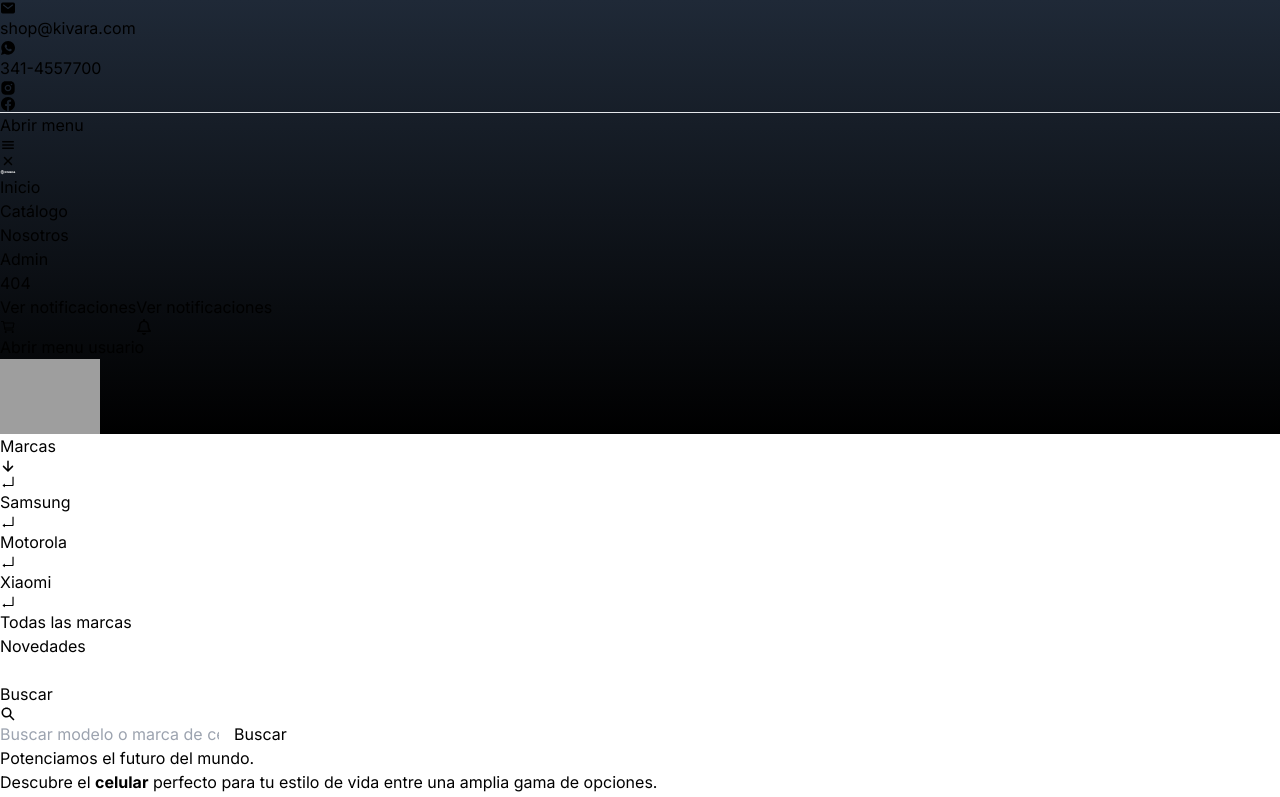
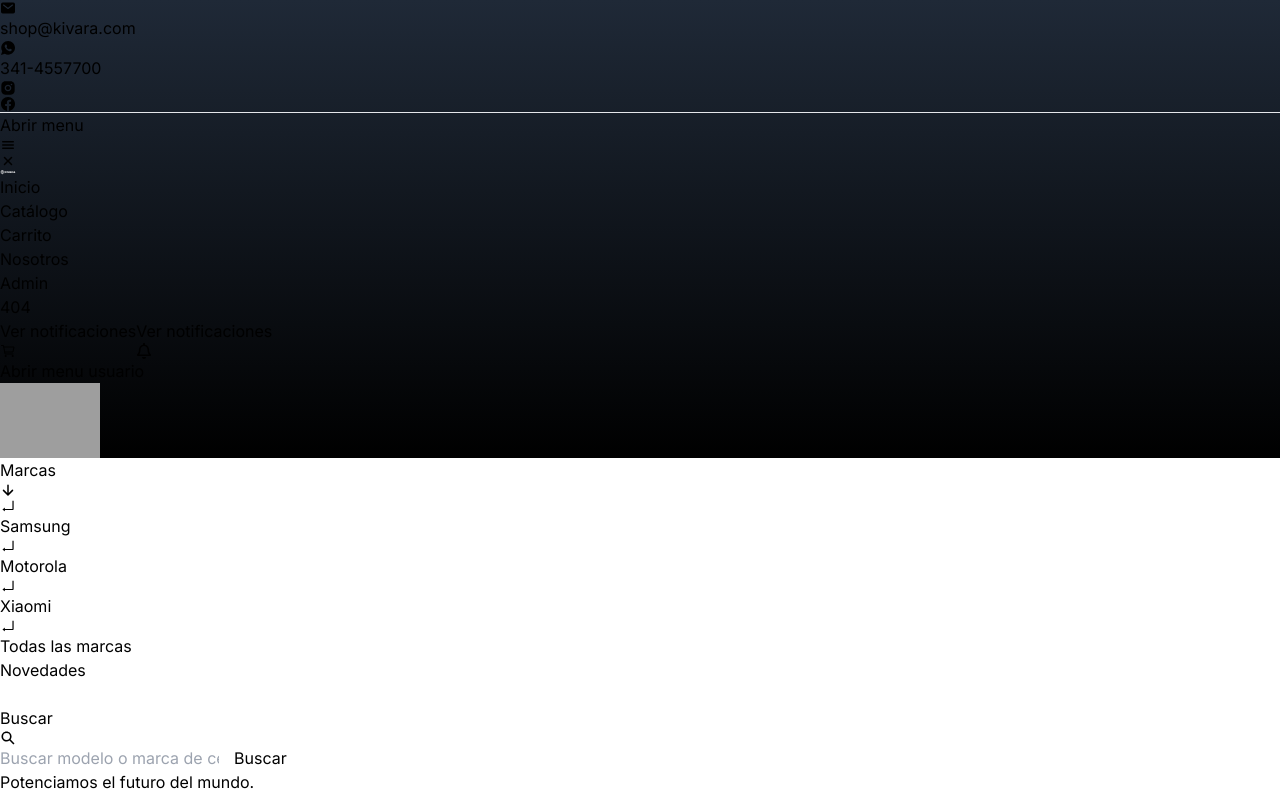
Before and after one commit to kjnoviello/Kivara, a Next.js app: page / in a window 1280 px wide. Shown: the top 797 px of the page. Built offline with nearby package versions, Linux system fonts and the light colour scheme; grey boxes are pictures that could not be loaded.

Commit message:
add animation

```diff
--- a/src/app/components/ui/navbar.js
+++ b/src/app/components/ui/navbar.js
@@ -14,6 +14,7 @@ import Header from '../header/Header';
 const navigation = [
     { name: 'Inicio', href: '/' },
     { name: 'Catálogo', href: '/pages/catalogo' },
+    { name: 'Carrito', href: '/pages/carrito' },
     { name: 'Nosotros', href: '/pages/nosotros' },
     { name: 'Admin', href: '/pages/admin' },
     { name: '404', href: '/not-found' },
```
